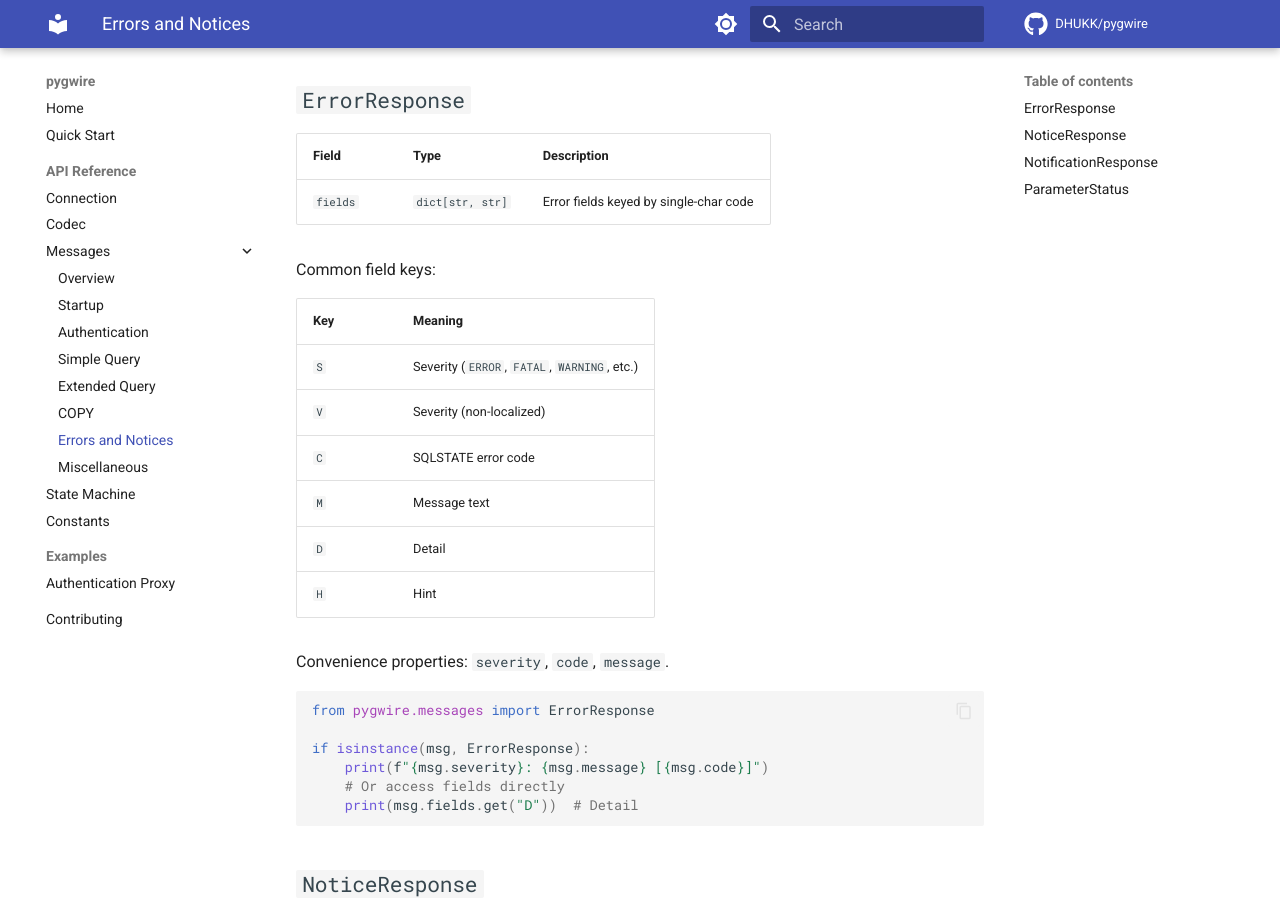
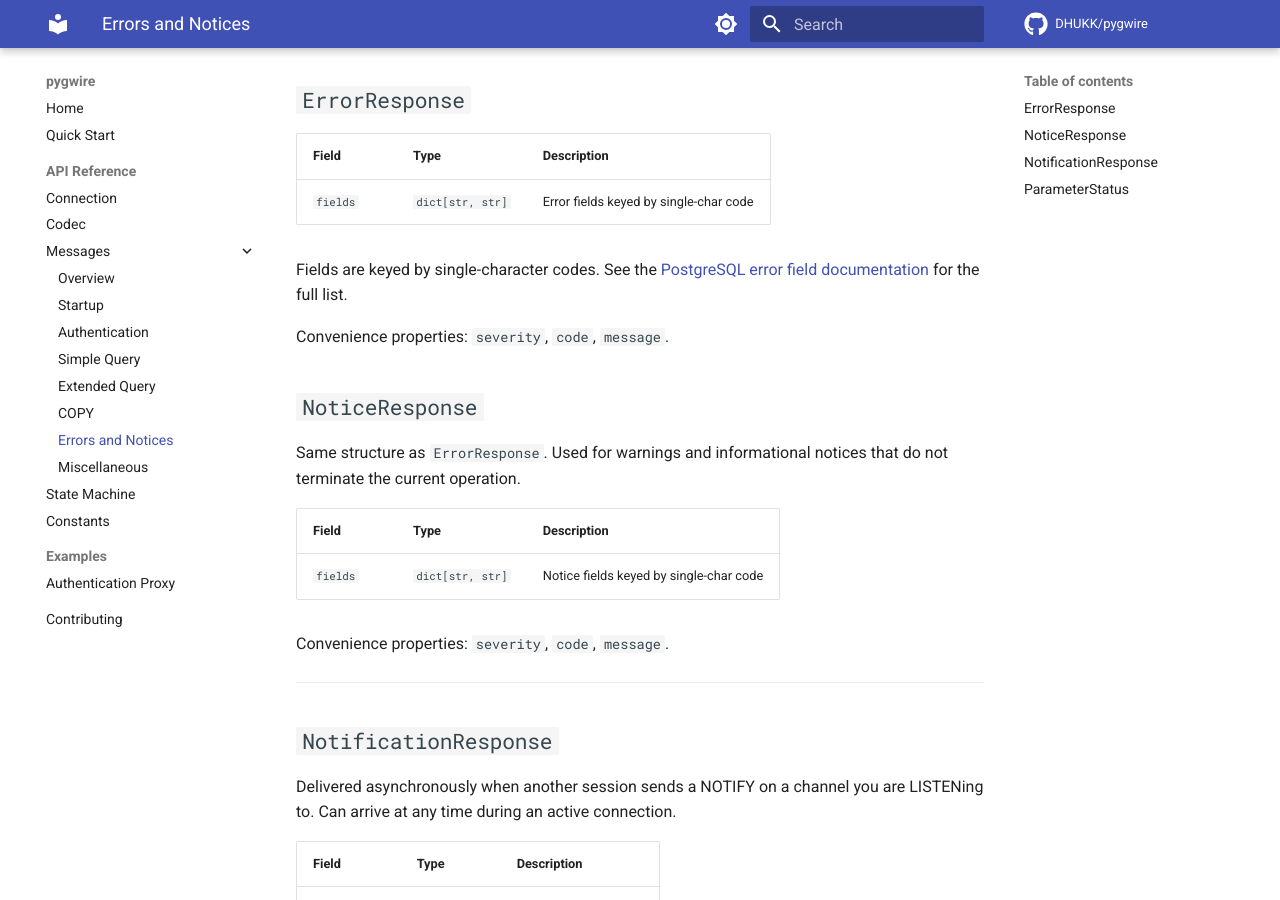
Before and after one commit to DHUKK/pygwire, an MkDocs documentation site: the page built from docs/reference/messages/errors.md, in a window 1280 px wide and 900 px high, scrolled down 449 px. Built offline with MkDocs 1.6.1 and Material for MkDocs 9.7.7, drawn with Linux system fonts in a browser that asks for light colours; comment, search, counter and statistics services are not loaded.

Commit message:
Remove per-message code examples and fix ErrorResponse field docs
Examples on individual message pages restated patterns already shown
in messages/index.md. Removed all per-message code blocks to avoid
duplication. Replaced the incomplete ErrorResponse field key table
with a link to the PostgreSQL error fields documentation.

````diff
--- a/docs/reference/messages/errors.md
+++ b/docs/reference/messages/errors.md
@@ -17,27 +17,9 @@ Messages for errors, warnings, async notifications, and runtime parameter change
 |-------|------|-------------|
 | `fields` | `dict[str, str]` | Error fields keyed by single-char code |
 
-Common field keys:
-
-| Key | Meaning |
-|-----|---------|
-| `S` | Severity (`ERROR`, `FATAL`, `WARNING`, etc.) |
-| `V` | Severity (non-localized) |
-| `C` | SQLSTATE error code |
-| `M` | Message text |
-| `D` | Detail |
-| `H` | Hint |
+Fields are keyed by single-character codes. See the [PostgreSQL error field documentation](https://www.postgresql.org/docs/current/protocol-error-fields.html) for the full list.
 
 Convenience properties: `severity`, `code`, `message`.
-
-```python
-from pygwire.messages import ErrorResponse
-
-if isinstance(msg, ErrorResponse):
-    print(f"{msg.severity}: {msg.message} [{msg.code}]")
-    # Or access fields directly
-    print(msg.fields.get("D"))  # Detail
-```
 
 ## `NoticeResponse`
 
````
Also changed, not shown: docs/reference/messages/auth.md (+0 -10 lines), docs/reference/messages/extended-query.md (+0 -18 lines), docs/reference/messages/misc.md (+0 -7 lines), docs/reference/messages/simple-query.md (+0 -12 lines), docs/reference/messages/startup.md (+0 -21 lines).
